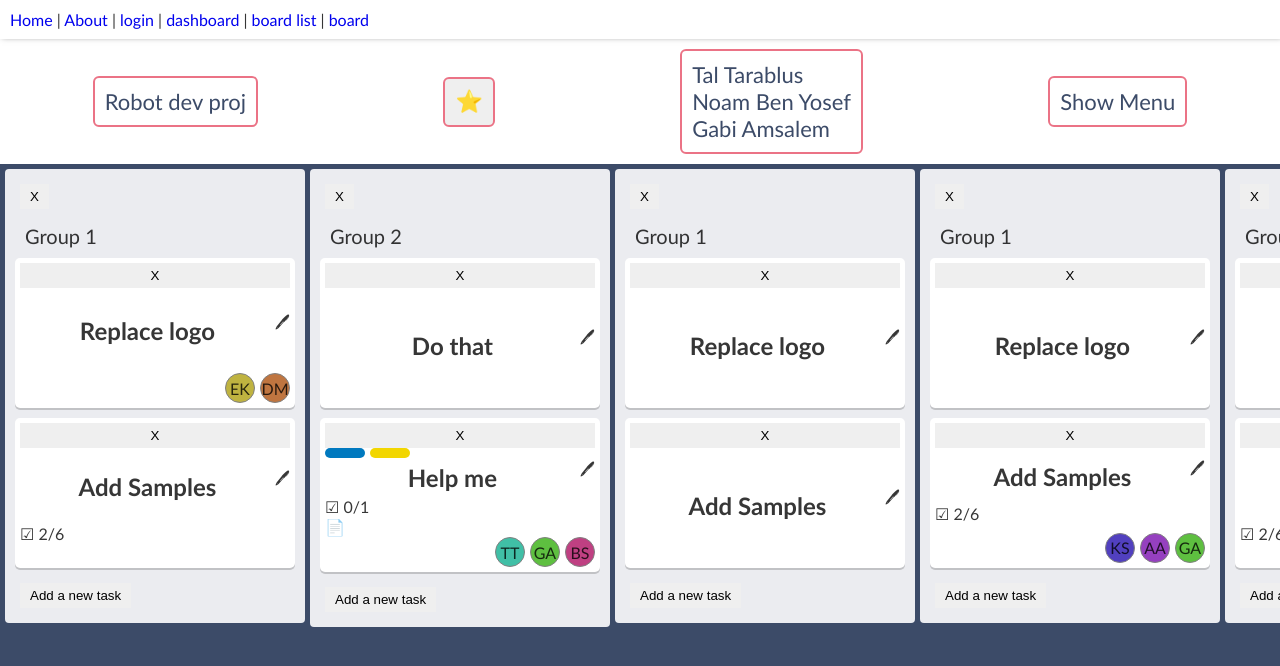
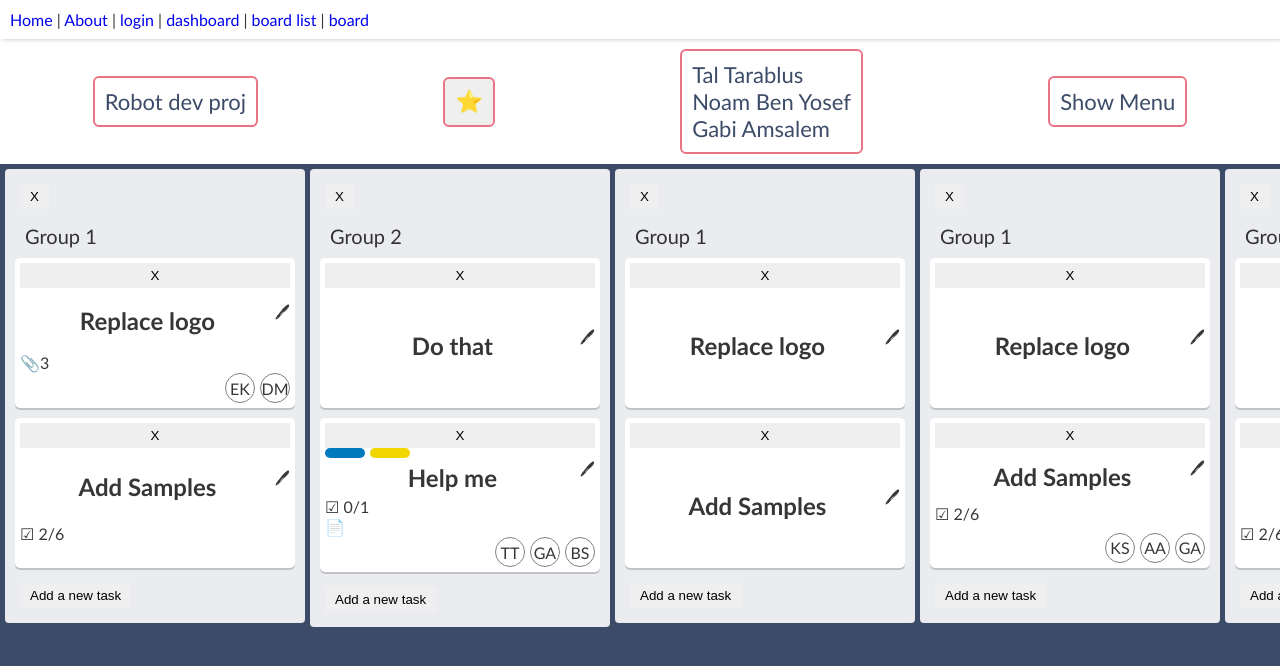
Before and after one commit to noyhason3/Prello, a Vue app in the folder frontend/: page /#/board/101 in a window 1280 px wide. Before the commit this address led to /#/board/1/1. Shown: the top 666 px of the page. Built offline with nearby package versions, Linux system fonts and the light colour scheme; sample sign-in values are in the browser's storage.

Commit message:
tried adding memeber colors by predefined list. all commented

```diff
--- a/frontend/src/cmps/common/member-list.vue
+++ b/frontend/src/cmps/common/member-list.vue
@@ -21,6 +21,15 @@
         @click="toggleMemberDetails($event, member)"
         :style="{ 'background-color': member.color }"
       >
+        <!-- :class="getMemeberColor(member.initials)" -->
+        <!-- :style="{ 'background-color': member.color }" -->
+      <!-- <li
+        v-for="(member, idx) in memebersToShow"
+        :key="'inits' + idx"
+        class="member-initials"
+        @click="toggleMemberDetails($event, member)"
+        :style="{ 'background-color': member.color }"
+      > -->
         <a class="flex center">{{ member.initials }}</a>
       </li>
     </ul>
@@ -55,6 +64,17 @@ export default {
       this.selectedMember = null;
       this.isShowMemberDetails = false;
     },
+    getMemeberColor(str){
+      let num = str.split('').reduce((acc,char) => {
+        acc+=char.charCodeAt(0);
+        return acc
+      },0)
+      return 'clr'+ num%4+1
+      // if(num<13) return '$clr2'
+      // else if(num<25) return '$clr3'
+      // else if(num<38) return '$clr4'
+      // return '$clr5'
+    }
   },
   computed: {
     memebersToShow() {
@@ -64,13 +84,16 @@ export default {
         const initials = (
           nameSplit[0].charAt(0) + nameSplit[1].charAt(0)
         ).toUpperCase();
-        const color = utilService.stringToHslColor(initials, 50, 50);
-        member.color = color;
+        // const color = this.getMemeberColor(initials);
+        // console.log('color:', color)
+        // const color = utilService.stringToHslColor(initials, 50, 50);
+        // member.color = color;
         member.initials = initials;
         return member;
       });
       return membersToShow;
     },
+
   },
   components: {
     popupMemberDetails,
--- a/frontend/src/cmps/task/task-preview.vue
+++ b/frontend/src/cmps/task/task-preview.vue
@@ -75,6 +75,9 @@ export default {
       if (!todosTotals.total) return;
       return todosTotals;
     },
+    attachmentCount(){
+      return this.task. attachments.length
+    }
   },
   components: {
     taskLabelPreview,
--- a/frontend/src/scss/cmps/_task-preview.scss
+++ b/frontend/src/scss/cmps/_task-preview.scss
@@ -63,4 +63,16 @@
         margin:0 auto;
         height:fit-content
     }
+    &.clr2{
+        background-color: $clr2;
+    }
+    &.clr3{
+        background-color: $clr3;
+    }
+    &.clr4{
+        background-color: $clr4;
+    }
+    &.clr5{
+        background-color: $clr5;
+    }
 }
--- a/frontend/src/views/task.vue
+++ b/frontend/src/views/task.vue
@@ -41,6 +41,7 @@
       />
 
       <task-attachment
+      v-if="attachments.length"
         :attachments="attachments"
         @save-attachments="saveAttachments"
       />
```
Also changed, not shown: frontend/src/scss/setup/_functions.scss (line endings or trailing spaces).
